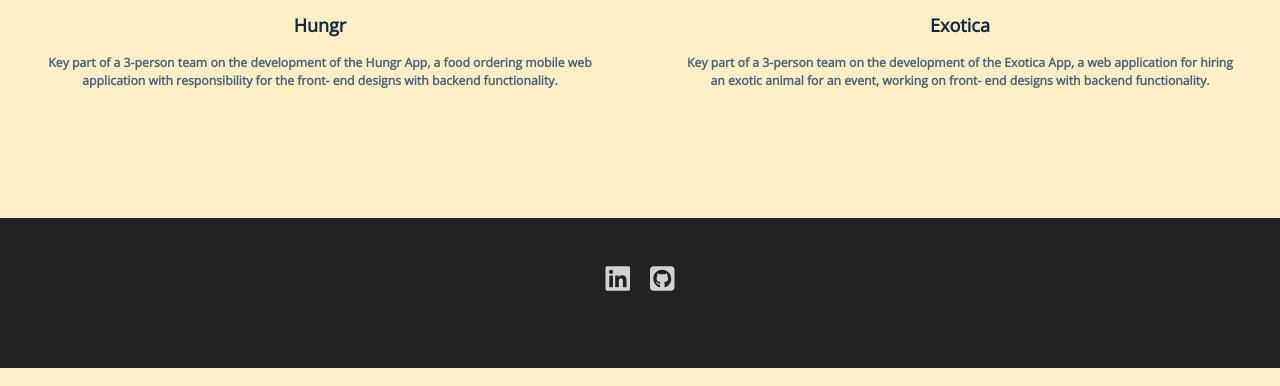
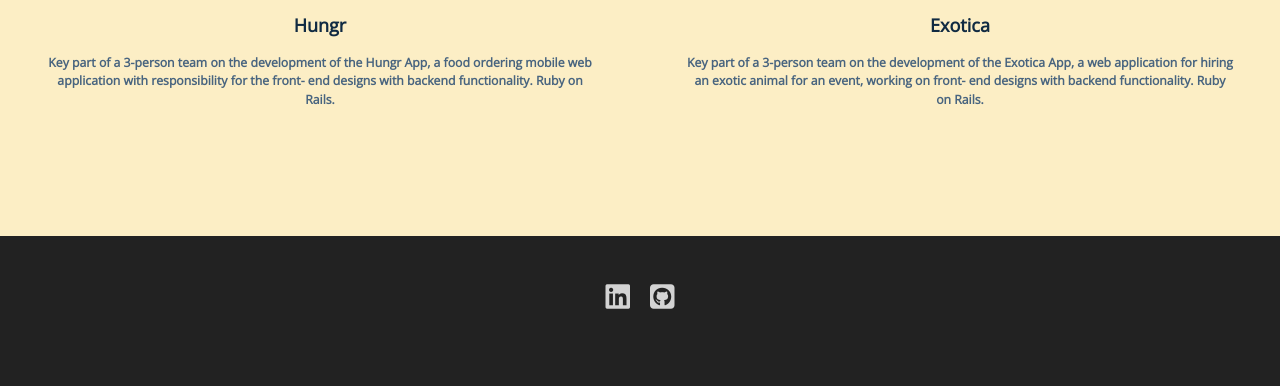
Before and after one commit to JonnyBerry/PortfolioPage, a plain HTML site: page projects.html in a window 1280 px wide. Shown: the part 427-813 px from the top of the page. Drawn offline with nearby package versions, Linux system fonts and the light colour scheme.

```diff
--- a/projects.html
+++ b/projects.html
@@ -40,7 +40,6 @@
       </div>
 
 </nav>
-
       <div class="container" >
         <div class="row">
           <div class="card">
@@ -50,7 +49,8 @@
                 <h4 class="hungr-paragraph">
                   Key part of a 3-person team on the development of the Hungr App,
                   a food ordering mobile web application with responsibility for the
-            front- end designs with backend functionality.</h4>
+                  front- end designs with backend functionality.
+                  Ruby on Rails.</h4>
               </div>
       </div>
         <div class="card">
@@ -60,14 +60,14 @@
             <h4 class="hungr-paragraph">
             Key part of a 3-person team on the development of the Exotica App,
             a web application for hiring an exotic animal for an event, working
-            on front- end designs with backend functionality.</h4>
+            on front- end designs with backend functionality.
+            Ruby on Rails.</h4>
        </div>
       </div>
 
 </div>
 </div>
 </body>
-
 
   <div class="footer">
     <div class="footer-content">
@@ -80,7 +80,6 @@
       </div>
    </div>
 </footer>
-
 </html>
 
 <!---<div class="card" style="width: 30rem;">
--- a/styles.css
+++ b/styles.css
@@ -1,26 +1,20 @@
 @import url('https://fonts.googleapis.com/css?family=Open+Sans|Roboto:400,700&display=swap');
 
-
 :root {
-  /* dark shades of primary color*/
-  --clr-primary-1: hsl(205, 86%, 17%);
-  --clr-primary-2: hsl(205, 77%, 27%);
-  --clr-primary-3: hsl(205, 72%, 37%);
-  --clr-primary-4: hsl(205, 63%, 48%);
-  /* primary/main color */
-  --clr-primary-5: hsl(205, 78%, 60%);
-  /* lighter shades of primary color */
-  --clr-primary-6: hsl(205, 89%, 70%);
-  --clr-primary-7: hsl(205, 90%, 76%);
-  --clr-primary-8: hsl(205, 86%, 81%);
-  --clr-primary-9: hsl(205, 90%, 88%);
-  --clr-primary-10: hsl(205, 100%, 96%);
-  /* darkest grey - used for headings */
+  --clr-primary-1: hsl(43, 86%, 17%);
+  --clr-primary-2: hsl(43, 77%, 27%);
+  --clr-primary-3: hsl(43, 72%, 37%);
+  --clr-primary-4: hsl(42, 63%, 48%);
+  --clr-primary-5: hsl(42, 78%, 60%);
+  --clr-primary-6: hsl(43, 89%, 70%);
+  --clr-primary-7: hsl(43, 90%, 76%);
+  --clr-primary-8: hsl(45, 86%, 81%);
+  --clr-primary-9: hsl(45, 90%, 88%);
+  --clr-primary-10: hsl(45, 100%, 96%);
   --clr-grey-1: hsl(209, 61%, 16%);
   --clr-grey-2: hsl(211, 39%, 23%);
   --clr-grey-3: hsl(209, 34%, 30%);
   --clr-grey-4: hsl(209, 28%, 39%);
-  /* grey used for paragraphs */
   --clr-grey-5: hsl(210, 22%, 49%);
   --clr-grey-6: hsl(209, 23%, 60%);
   --clr-grey-7: hsl(211, 27%, 70%);
@@ -28,21 +22,16 @@
   --clr-grey-9: hsl(212, 33%, 89%);
   --clr-grey-10: hsl(210, 36%, 96%);
   --clr-white: #fff;
-  --clr-red-dark: hsl(360, 67%, 44%);
-  --clr-red-light: hsl(360, 71%, 66%);
-  --clr-green-dark: hsl(125, 67%, 44%);
-  --clr-green-light: hsl(125, 71%, 66%);
-  --clr-black: #222;
   --ff-primary: 'Roboto', sans-serif;
   --ff-secondary: 'Open Sans', sans-serif;
   --transition: all 0.3s linear;
-  --spacing: 0.1rem;
-  --radius: 0.25rem;
+  --spacing: 0.25rem;
+  --radius: 0.5rem;
   --light-shadow: 0 5px 15px rgba(0, 0, 0, 0.1);
   --dark-shadow: 0 5px 15px rgba(0, 0, 0, 0.2);
   --max-width: 1170px;
-  --fixed-width: 620px;
 }
+
 /* START OF NAV*/
 nav {
   background: var(--clr-white);
@@ -67,10 +56,12 @@
   transition: var(--transition);
   cursor: pointer;
 }
+
 .nav-toggle:hover {
   color: var(--clr-primary-1);
   transform: rotate(90deg);
 }
+
 .links a:hover {
   background: var(--clr-primary-8);
   color: var(--clr-primary-5);
@@ -80,6 +71,7 @@
 .nav-header {
   padding: 0;
 }
+
 .nav-toggle {
   display: none;
 }
@@ -88,7 +80,6 @@
   list-style-type: none;
 }
 /* END OF NAV*/
-
 
 html,body {
   width: 100%;
@@ -122,14 +113,6 @@
   min-height: 600px;
 }
 
-/*.container{
-margin-top: 30px;
-text-align: center;
-width: 1100px;
-max-width: 100%;
-margin: auto;
-}*/
-
 .card{
   flex: 1 1 21rem;
   display: flex;
@@ -140,7 +123,6 @@
   align-self:normal;
   align-items: center;
 }
-
 
 img.hero-exotica{
   width: 350px;
@@ -193,12 +175,9 @@
   color: var(--clr-grey-1);
 }
 
-
 #wrapper {
   overflow: hidden;
 }
-
-
 
   .footer{
   display: flex;
@@ -220,7 +199,6 @@
   left: 0px;
   padding-top: 20px;
 }
-
 
 .hero-photo {
   display: flex;
@@ -249,15 +227,16 @@
   display: flex;
 }
 
-
   .links {
     height: auto;
     display: flex;
   }
+
   .links a {
     padding: 0;
     margin: 0 0.5rem;
   }
+
   .links a:hover {
     padding: 0;
     background: transparent;
@@ -283,6 +262,7 @@
   box-shadow: 0 1px 3px rgb(0 0 0 / 20%);
   border-radius: var(--radius);
 }
+
 .social-icon,li{
   margin:0 10px;
   align-items: center;
@@ -290,12 +270,14 @@
   justify-content: center;
   font-size: 2rem;
 }
+
 .social-icon li:hover{
   padding: 0;
   background: transparent;
   background: var(--clr-primary-8);
   color: var(--clr-primary-5);
 }
+
 .underline {
   width: 5rem;
   height: 0.25rem;
@@ -304,6 +286,8 @@
   margin-left: auto;
   margin-right: auto;
 }
+/* skills section */
+
 .section {
   padding: 5rem 0;
 }
@@ -326,7 +310,6 @@
   border-radius: var(--radius);
 }
 
-
 .section-centre-skills-centre{
   width: 90vw;
   margin: 0 auto;
@@ -342,6 +325,7 @@
   text-transform: capitalize;
   color: var(--clr-primary-1);
 }
+
 .skill-text-70 {
   left: 70%;
 }
@@ -353,6 +337,7 @@
 .value-20{
   width: 20%;
 }
+
 .skill-text {
   position: absolute;
   top: -2rem;
@@ -374,6 +359,7 @@
   padding: 5rem 0;
 }
 
+/* end of skills section */
 .hero{
   margin: 30px;
 }
@@ -387,11 +373,6 @@
   font-size: 3rem;
 }
 
- /*p {
-  padding: 2rem;
-  color:var(--clr-grey-4);
-
-}*/
 .about-center #about-me {
   letter-spacing: var(--spacing);
   line-height: 1.25;
@@ -410,6 +391,7 @@
   letter-spacing: var(--spacing);
   font-weight: bold;
 }
+
 .about-center #paragraph,h4 {
   font-family:  var(--ff-secondary);
   line-height: 1.5;
@@ -419,6 +401,7 @@
   letter-spacing: normal;
   margin: .5rem;
 }
+
 .contact-center{
   align-items: center;
   display: flex;
@@ -426,6 +409,7 @@
   padding: 15rem;
   text-align: center;
 }
+
 a {
   text-decoration: none;
   color: blue;
@@ -435,46 +419,13 @@
   padding: 0;
   box-sizing: border-box;
 }
+
 user agent stylesheet
 a:-webkit-any-link {
     color: -webkit-link;
     cursor: pointer;
     text-decoration: underline;
 }
-
-
-:root {
-    --clr-primary-1: hsl(43, 86%, 17%);
-    --clr-primary-2: hsl(43, 77%, 27%);
-    --clr-primary-3: hsl(43, 72%, 37%);
-    --clr-primary-4: hsl(42, 63%, 48%);
-    --clr-primary-5: hsl(42, 78%, 60%);
-    --clr-primary-6: hsl(43, 89%, 70%);
-    --clr-primary-7: hsl(43, 90%, 76%);
-    --clr-primary-8: hsl(45, 86%, 81%);
-    --clr-primary-9: hsl(45, 90%, 88%);
-    --clr-primary-10: hsl(45, 100%, 96%);
-    --clr-grey-1: hsl(209, 61%, 16%);
-    --clr-grey-2: hsl(211, 39%, 23%);
-    --clr-grey-3: hsl(209, 34%, 30%);
-    --clr-grey-4: hsl(209, 28%, 39%);
-    --clr-grey-5: hsl(210, 22%, 49%);
-    --clr-grey-6: hsl(209, 23%, 60%);
-    --clr-grey-7: hsl(211, 27%, 70%);
-    --clr-grey-8: hsl(210, 31%, 80%);
-    --clr-grey-9: hsl(212, 33%, 89%);
-    --clr-grey-10: hsl(210, 36%, 96%);
-    --clr-white: #fff;
-    --ff-primary: 'Roboto', sans-serif;
-    --ff-secondary: 'Open Sans', sans-serif;
-    --transition: all 0.3s linear;
-    --spacing: 0.25rem;
-    --radius: 0.5rem;
-    --light-shadow: 0 5px 15px rgba(0, 0, 0, 0.1);
-    --dark-shadow: 0 5px 15px rgba(0, 0, 0, 0.2);
-    --max-width: 1170px;
-}
-
 
 *, ::after, ::before {
     margin: 0;
@@ -513,6 +464,7 @@
   nav ul li {
     margin-left: 0;
   }
+
   nav ul li a {
     padding: 0.5rem;
   }
```
Also changed, not shown: contact.html (+1 -1 lines), index.html (+2 -2 lines). Lines whose indentation alone changed are shown as unchanged.
